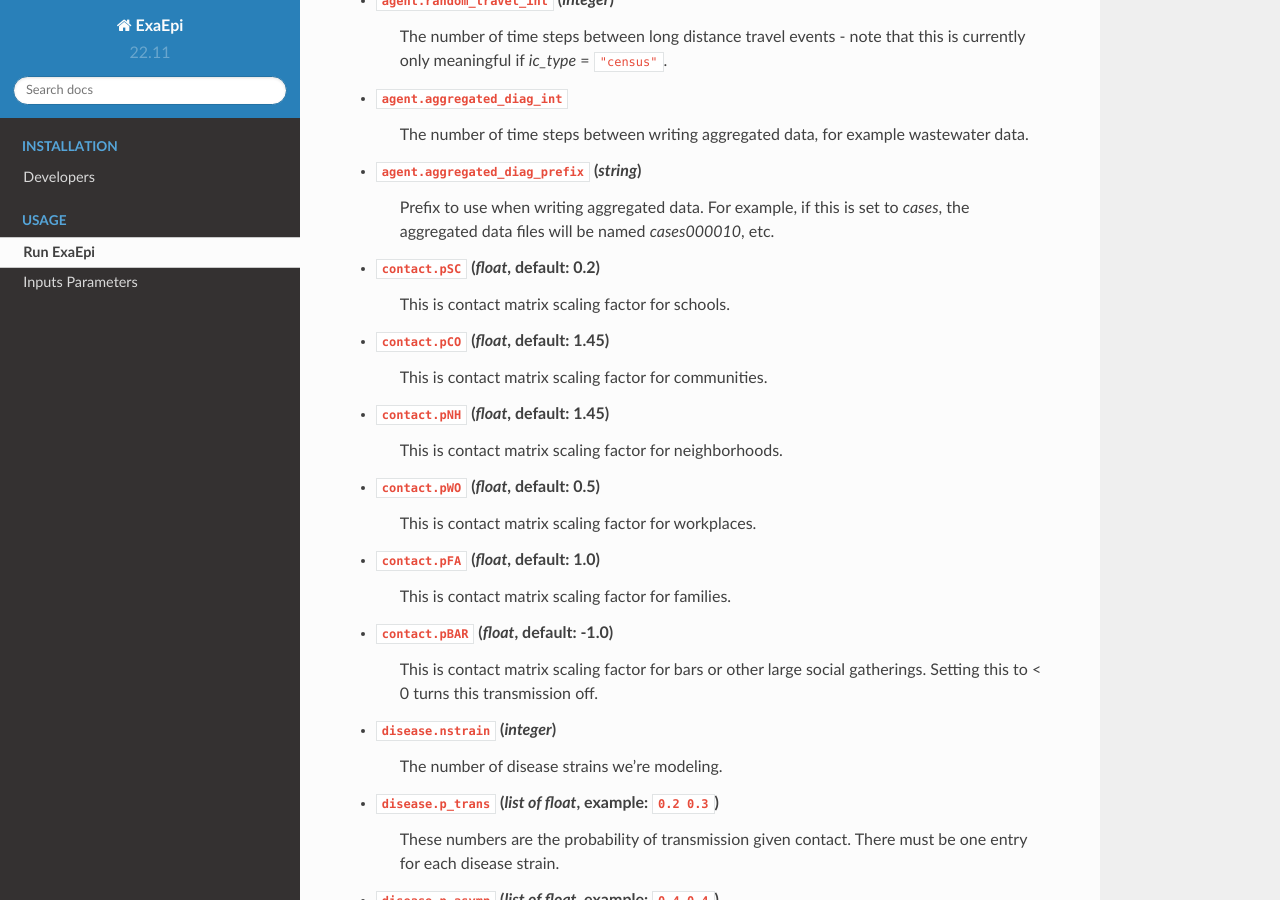
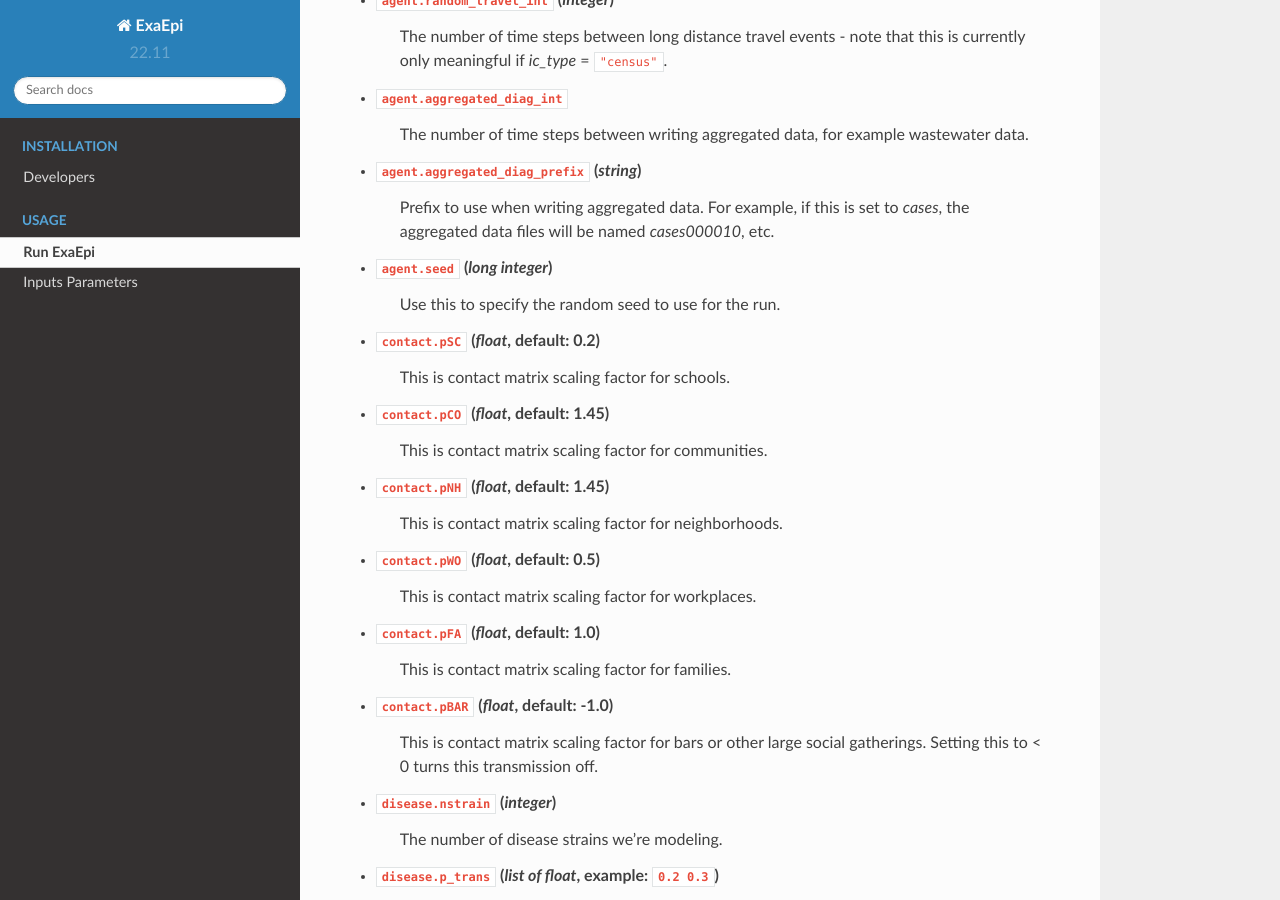
Before and after one commit to AMReX-Codes/ExaEpi, a Sphinx documentation site: the page built from docs/source/usage/how_to_run.rst, in a window 1280 px wide and 900 px high, scrolled down 1667 px. Built offline with Sphinx 7.4.7 and the Read the Docs theme 2.0.0, drawn with Linux system fonts in a browser that asks for light colours; pages that are not in the unit, such as notebooks, are missing from menus.

Commit message:
document seed parameter

```diff
--- a/docs/source/usage/how_to_run.rst
+++ b/docs/source/usage/how_to_run.rst
@@ -65,6 +65,8 @@
 * ``agent.aggregated_diag_prefix`` (`string`)
     Prefix to use when writing aggregated data. For example, if this is set to `cases`, the
     aggregated data files will be named `cases000010`, etc.
+* ``agent.seed`` (`long integer`)
+    Use this to specify the random seed to use for the run.
 * ``contact.pSC`` (`float`, default: 0.2)
     This is contact matrix scaling factor for schools.
 * ``contact.pCO`` (`float`, default: 1.45)
```
